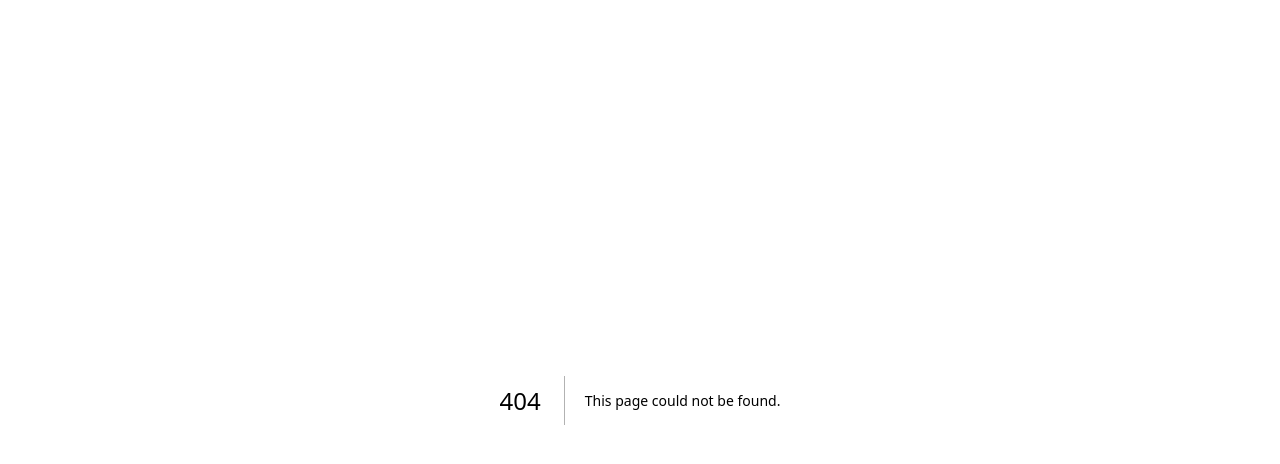
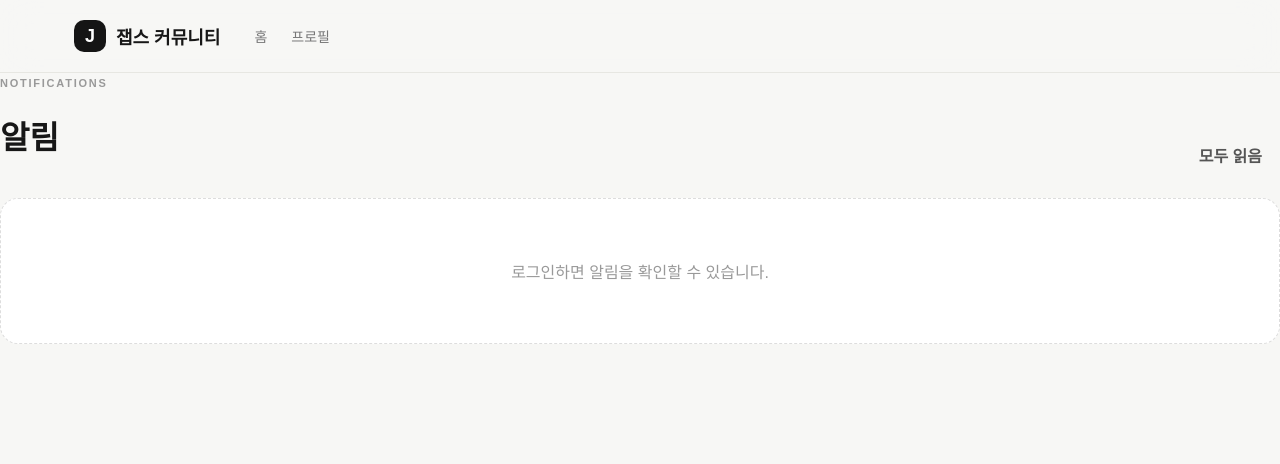
Before and after one commit to KR-cloud-beep/japs-community, a Next.js app: page /notifications in a window 1280 px wide. Before the commit this address had no page. Shown: the top 464 px of the page. Built offline with nearby package versions, Linux system fonts and the light colour scheme; no server answers.

Commit message:
feat: add notifications page

```diff
--- /dev/null
+++ b/app/notifications/page.tsx
@@ -0,0 +1,14 @@
+"use client";
+
+import { useEffect, useState } from "react";
+import Link from "next/link";
+import { supabase } from "../../lib/supabase";
+
+export default function NotificationsPage() {
+  const [items, setItems] = useState<any[]>([]);
+  const [user, setUser] = useState<any>(null);
+  useEffect(() => { load(); }, []);
+  async function load() { if (!supabase) return; const { data: s } = await supabase.auth.getSession(); if (!s.session) return; setUser(s.session.user); const { data } = await supabase.from("notifications").select("id,type,created_at,read_at,post_id").eq("user_id", s.session.user.id).order("created_at", { ascending: false }).limit(50); setItems(data ?? []); }
+  async function readAll() { if (!supabase || !user) return; await supabase.from("notifications").update({ read_at: new Date().toISOString() }).eq("user_id", user.id).is("read_at", null); load(); }
+  return <main><header className="topbar"><div className="nav-inner"><Link className="brand" href="/"><span className="brand-mark">J</span> 잽스 커뮤니티</Link><nav><Link href="/">홈</Link><Link href="/profile">프로필</Link></nav></div></header><div className="page-wrap"><div className="section-head"><div><span className="eyebrow">NOTIFICATIONS</span><h1>알림</h1></div><button className="ghost" onClick={readAll}>모두 읽음</button></div>{!user ? <div className="empty">로그인하면 알림을 확인할 수 있습니다.</div> : items.length === 0 ? <div className="empty">새로운 알림이 없습니다.</div> : <div className="notification-list">{items.map(n => <div className={n.read_at ? "notification read" : "notification"} key={n.id}><div className="notification-dot">●</div><div><strong>{n.type === "like" ? "게시글에 좋아요가 추가되었습니다." : n.type === "comment" ? "게시글에 새 댓글이 달렸습니다." : n.type === "follow" ? "새로운 팔로워가 생겼습니다." : "새로운 알림이 있습니다."}</strong><p>{new Date(n.created_at).toLocaleString("ko-KR")}</p>{n.post_id && <Link href={`/posts/${n.post_id}`}>게시글 보기 →</Link>}</div></div>)}</div>}</div></main>;
+}
```
